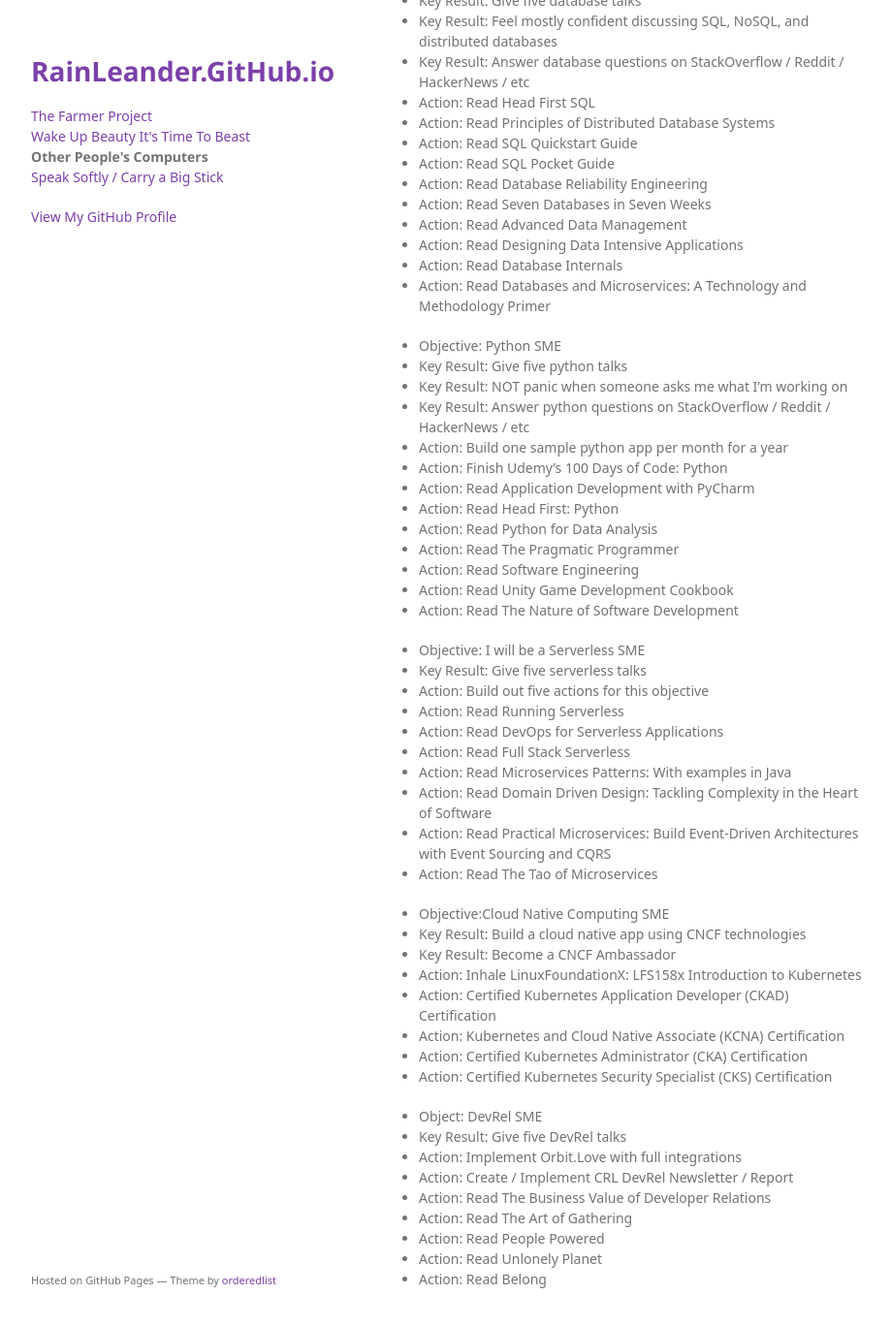
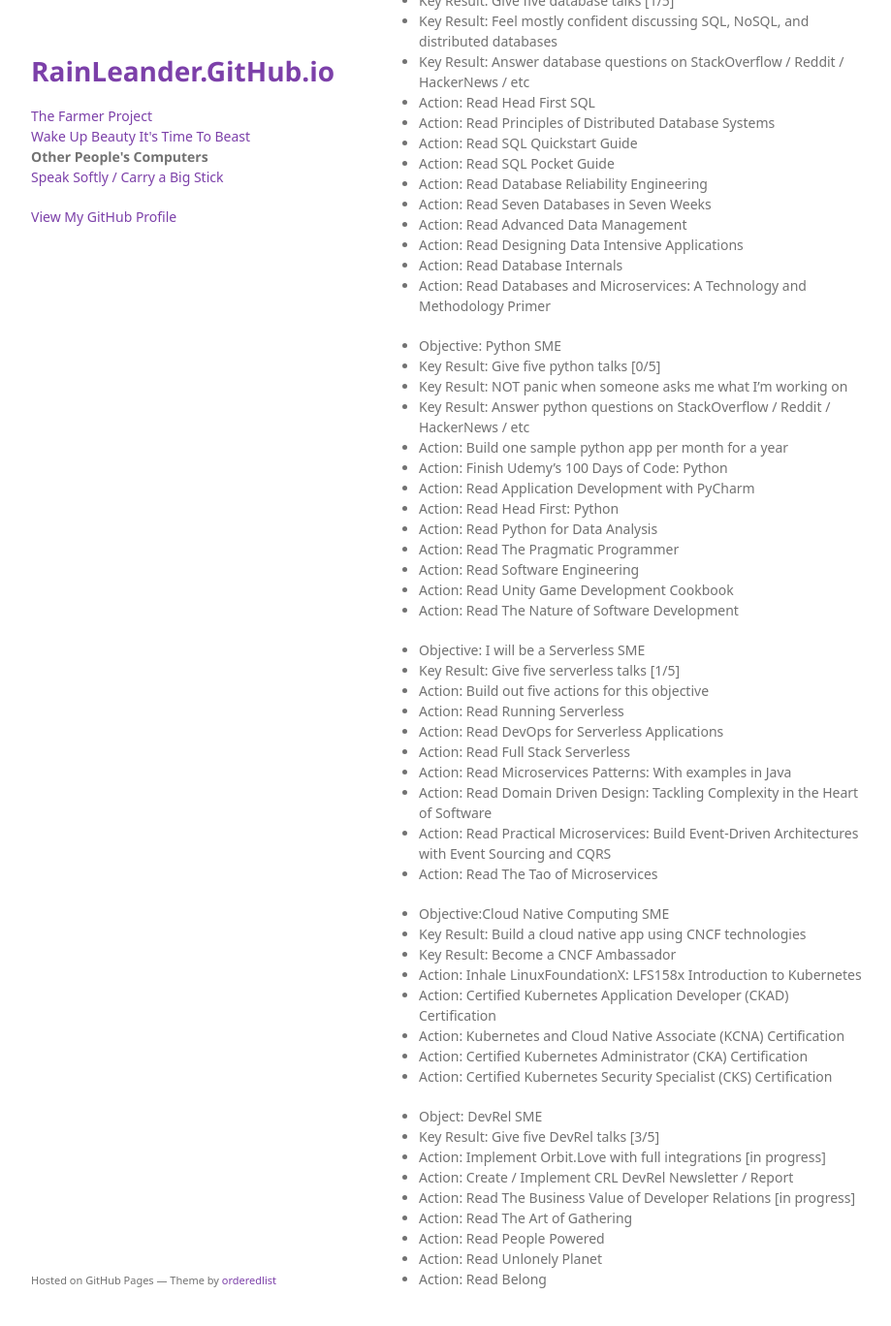
Before and after one commit to rainleander/rainleander.github.io, a Jekyll site: the page other-peoples-computers.html, which Jekyll copies as it is, in a window 1280 px wide and 1400 px high, scrolled down 1090 px. Shown: the top 1368 px of the window at 97% size, without its empty margins (178-1097 px from the left). Built offline with Jekyll 4.4.1, drawn with Linux system fonts in a browser that asks for light colours; some web fonts are replaced; some of the changed text lies outside the part shown.

Commit message:
Update other-peoples-computers.html

```diff
--- a/other-peoples-computers.html
+++ b/other-peoples-computers.html
@@ -46,7 +46,7 @@
             <li>Monitoring – applications performance monitoring, end-user experience.</li></ul></li></li></ul>
 
       <ul><li>Objective: Cockroach Labs CockroachDB SME [IN PROGRESS]</li>
-        <li>Key Result: Give five CRDB talks</li>
+        <li>Key Result: Give five CRDB talks [0/5]</li>
         <li>Key Result: Earn every Cockroach University certification [IN PROGRESS]</li>
         <li>Action: Fundamentals of CockroachDB for Python Developers</li>
         <li>Action: CockroachDB Query Performance for Developers</li>
@@ -61,7 +61,7 @@
         <li>Action: Read CockroachDB: The Definitive Guide</li></ul>
 
       <ul><li>Objective: Database SME</li>
-        <li>Key Result: Give five database talks</li>
+        <li>Key Result: Give five database talks [1/5]</li>
         <li>Key Result: Feel mostly confident discussing SQL, NoSQL, and distributed databases</li>
         <li>Key Result: Answer database questions on StackOverflow / Reddit / HackerNews / etc</li>
         <li>Action: Read Head First SQL</li>
@@ -76,7 +76,7 @@
         <li>Action: Read Databases and Microservices: A Technology and Methodology Primer</li></ul>
 
       <ul><li>Objective: Python SME</li>
-        <li>Key Result: Give five python talks</li>
+        <li>Key Result: Give five python talks [0/5]</li>
         <li>Key Result: NOT panic when someone asks me what I’m working on</li>
         <li>Key Result: Answer python questions on StackOverflow / Reddit / HackerNews / etc</li>
         <li>Action: Build one sample python app per month for a year</li>
@@ -90,7 +90,7 @@
         <li>Action: Read The Nature of Software Development</li></ul>
 
       <ul><li>Objective: I will be a Serverless SME</li>
-        <li>Key Result: Give five serverless talks</li>
+        <li>Key Result: Give five serverless talks [1/5]</li>
         <li>Action: Build out five actions for this objective</li>
         <li>Action: Read Running Serverless</li>
         <li>Action: Read DevOps for Serverless Applications</li>
@@ -110,10 +110,10 @@
         <li>Action: Certified Kubernetes Security Specialist (CKS) Certification</li></ul>
 
       <ul><li>Object: DevRel SME</li>
-        <li>Key Result: Give five DevRel talks</li>
-        <li>Action: Implement Orbit.Love with full integrations</li>
+        <li>Key Result: Give five DevRel talks [3/5]</li>
+        <li>Action: Implement Orbit.Love with full integrations [in progress]</li>
         <li>Action: Create / Implement CRL DevRel Newsletter / Report</li>
-        <li>Action: Read The Business Value of Developer Relations</li>
+        <li>Action: Read The Business Value of Developer Relations [in progress]</li>
         <li>Action: Read The Art of Gathering</li>
         <li>Action: Read People Powered</li>
         <li>Action: Read Unlonely Planet</li>
```
